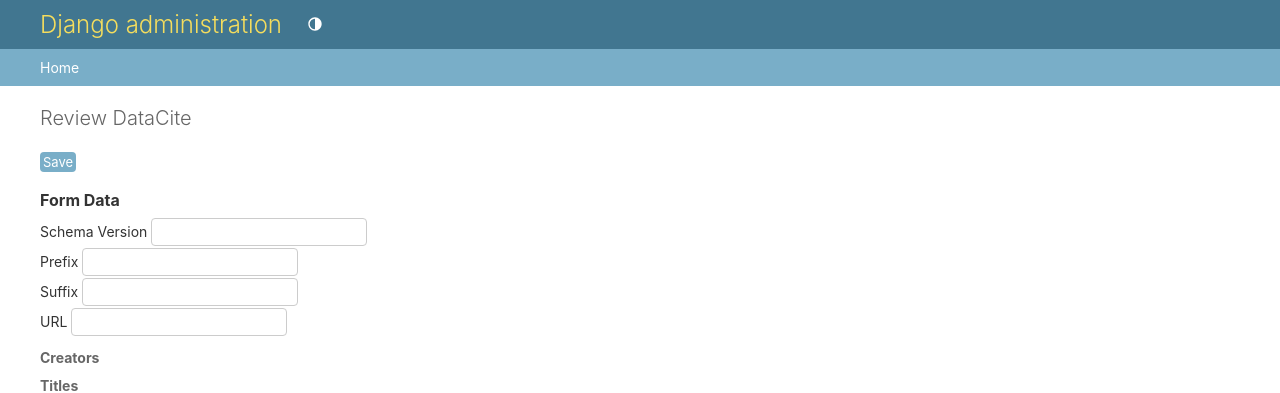
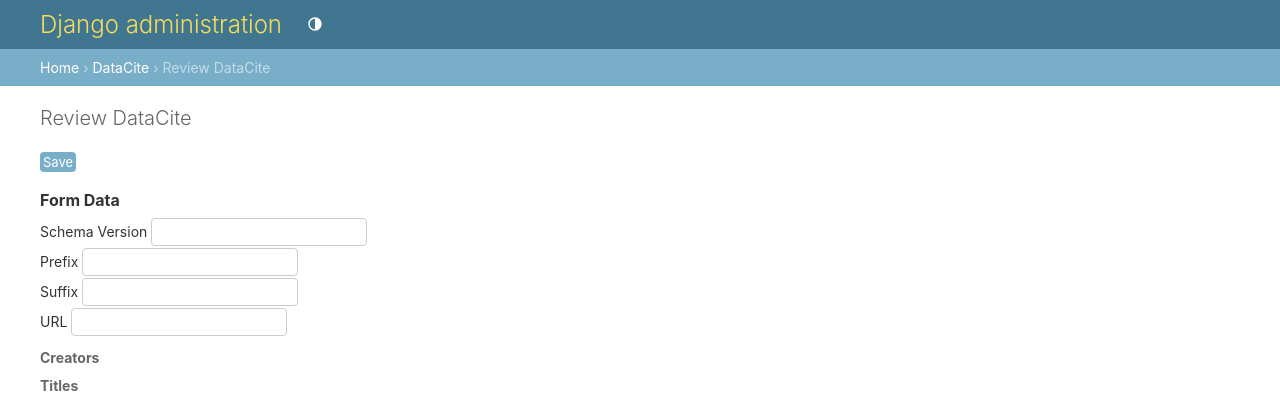
Before and after one commit to noatgnu/curtainbe, a Django app: template templates/admin/review_datacite.html in a window 1280 px wide. Shown: the top 393 px of the page. Run offline with Django 4.2, Linux system fonts and the light colour scheme; the template is opened without the code that fills it, so the values that code supplies are empty.

Commit message:
Update review_datacite.html

```diff
--- a/templates/admin/review_datacite.html
+++ b/templates/admin/review_datacite.html
@@ -1,5 +1,13 @@
 {% extends "admin/base_site.html" %}
 {% load static %}
+
+{% block breadcrumbs %}
+<div class="breadcrumbs">
+  <a href="{% url 'admin:index' %}">Home</a>
+  &rsaquo; <a href="{% url 'admin:curtain_datacite_changelist' %}">DataCite</a>
+  &rsaquo; Review DataCite
+</div>
+{% endblock %}
 
 {% block content %}
   <h1>Review DataCite</h1>
```
